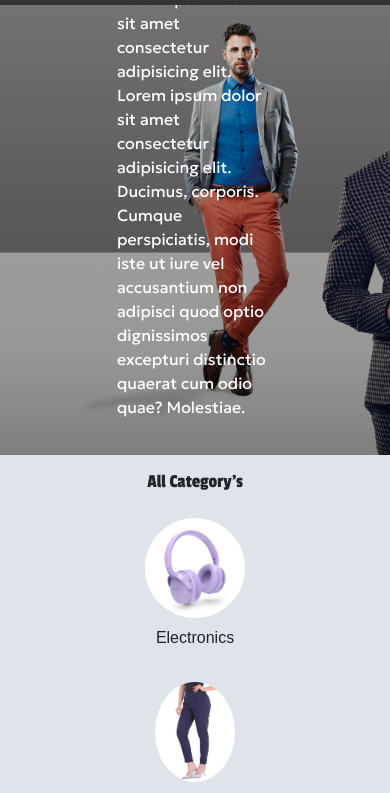
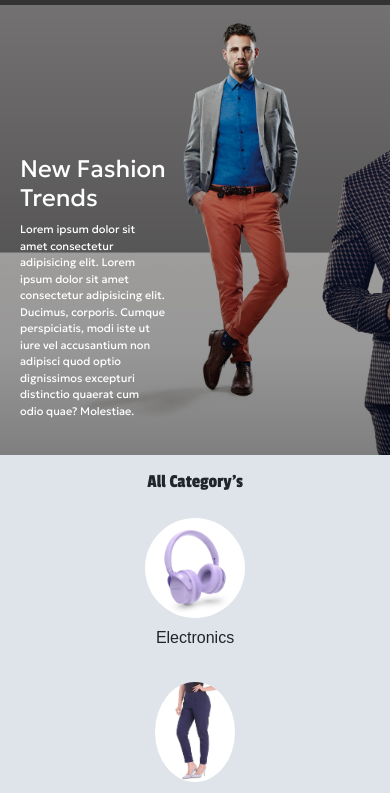
Before and after one commit to Wasim-JS/ShoppingSite, a plain HTML site: page index.html in a window 390 px wide. Shown: the part 51-844 px from the top of the page. Drawn offline with nearby package versions, Linux system fonts and the light colour scheme; a web font is replaced by a local one.

Commit message:
added media queries

```diff
--- a/style.css
+++ b/style.css
@@ -272,3 +272,18 @@ i{
 ::-webkit-scrollbar:horizontal{
     display: none;
 }
+
+@media only screen and (max-width:500px) {
+
+    .main{
+        justify-content: flex-start;
+    }
+    .info h1{
+        font-size: 24px;
+}
+     .info p{
+    font-size: 11px;
+    width: 145px;
+}
+
+}
```
